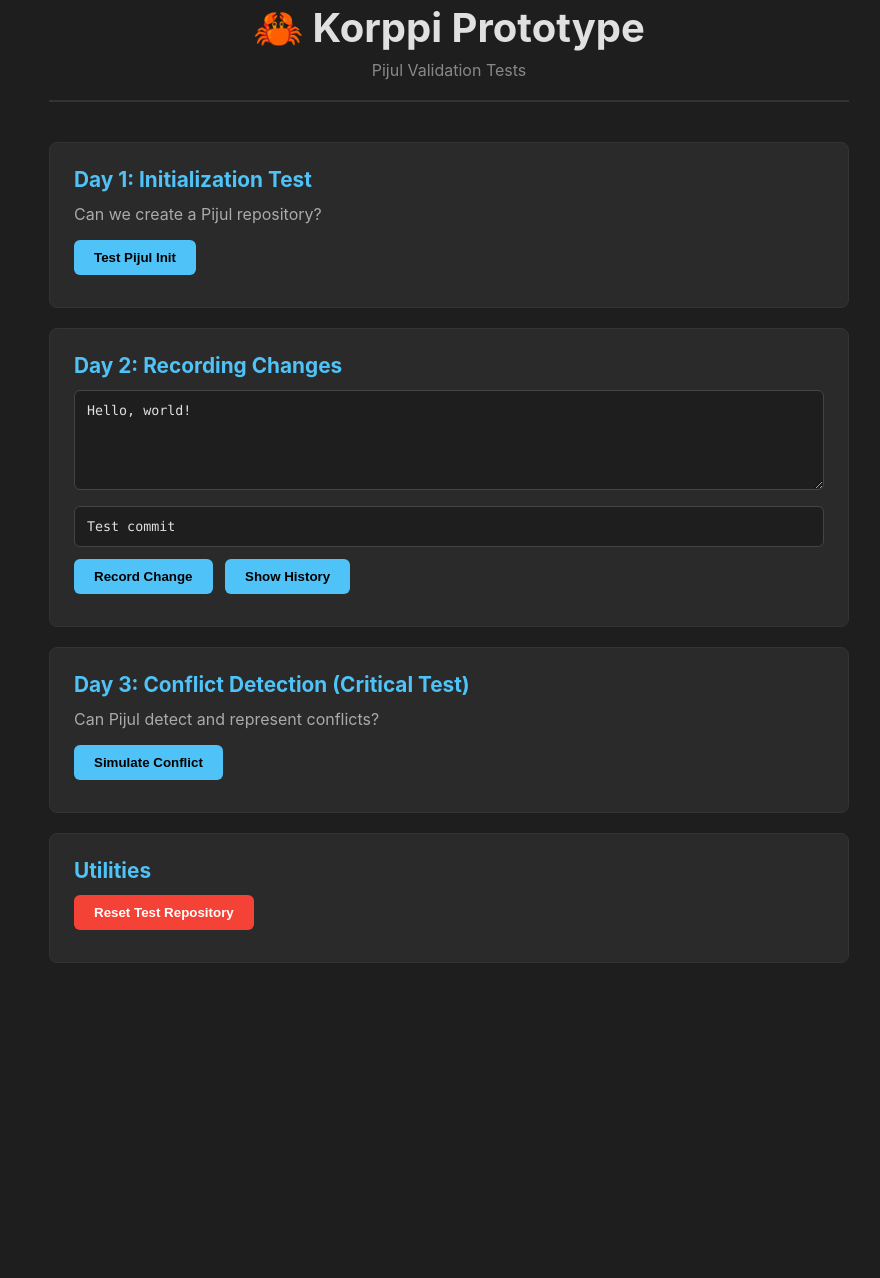
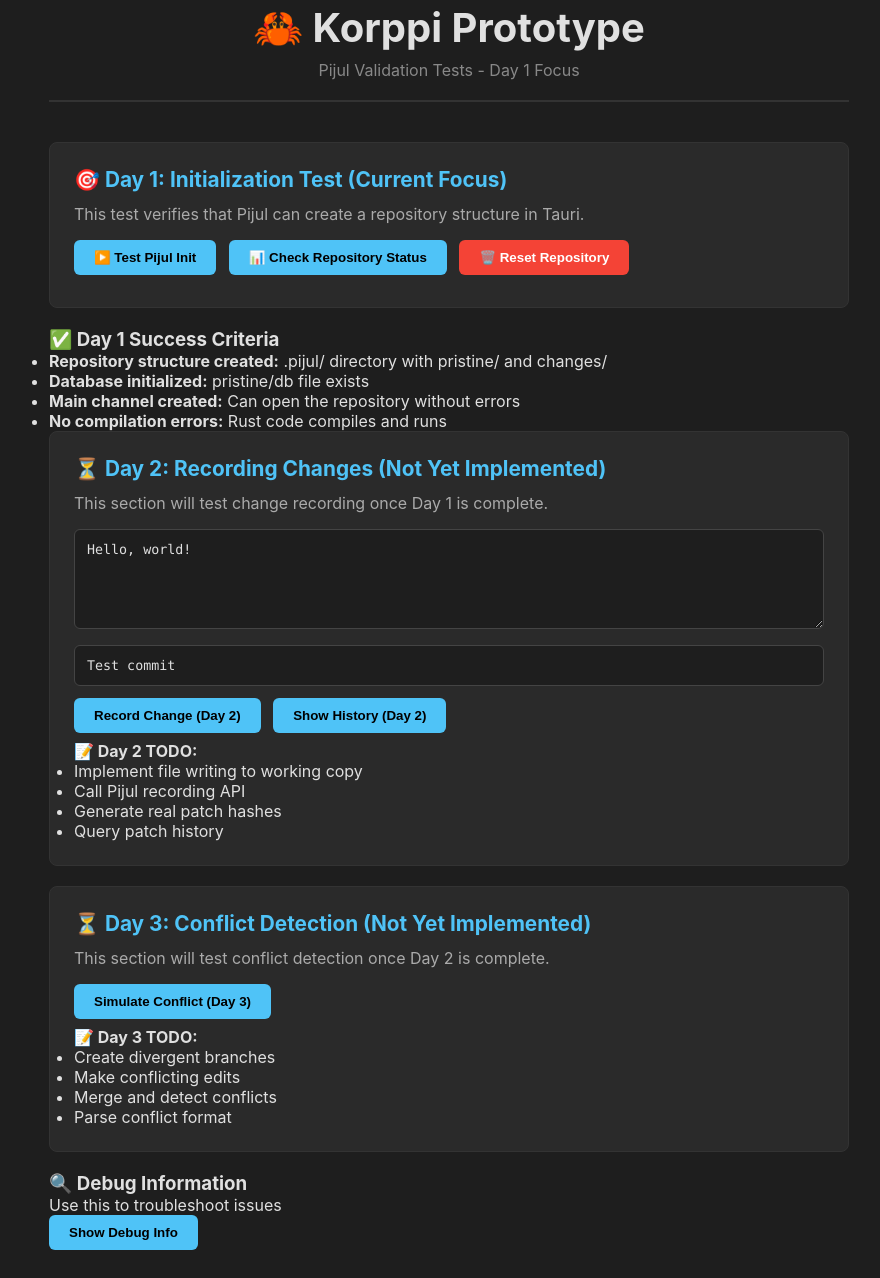
Before and after one commit to b-rodrigues/korppi, a website: page src/index.html in a window 1280 px wide. Shown: the part 17-1295 px from the top of the page, without its empty margins (191-1071 px from the left). Before the commit the page ends 1020 px from the top, so only its background shows below. Drawn offline with Linux system fonts and the light colour scheme.

Commit message:
Update index.html for Day 1 enhancements
Updated the title and header text to reflect Day 1 focus. Enhanced the initialization test section with additional buttons and success criteria.

```diff
--- a/src/index.html
+++ b/src/index.html
@@ -3,47 +3,94 @@
 <head>
     <meta charset="UTF-8">
     <meta name="viewport" content="width=device-width, initial-scale=1.0">
-    <title>Korppi Prototype</title>
+    <title>Korppi Prototype - Day 1</title>
     <link rel="stylesheet" href="styles.css">
 </head>
 <body>
     <div class="container">
         <header>
             <h1>🦀 Korppi Prototype</h1>
-            <p>Pijul Validation Tests</p>
+            <p>Pijul Validation Tests - Day 1 Focus</p>
         </header>
 
-        <!-- DAY 1: Initialization Test -->
-        <section class="test-section">
-            <h2>Day 1: Initialization Test</h2>
-            <p>Can we create a Pijul repository?</p>
-            <button id="test-init">Test Pijul Init</button>
+        <!-- DAY 1: Initialization Test (PRIORITY) -->
+        <section class="test-section priority">
+            <h2>🎯 Day 1: Initialization Test (Current Focus)</h2>
+            <p>This test verifies that Pijul can create a repository structure in Tauri.</p>
+
+            <div class="button-group">
+                <button id="test-init" class="primary">▶️ Test Pijul Init</button>
+                <button id="repo-status">📊 Check Repository Status</button>
+                <button id="reset-repo" class="danger">🗑️ Reset Repository</button>
+            </div>
+
             <div id="init-result" class="result"></div>
+            <div id="status-result" class="result"></div>
         </section>
 
-        <!-- DAY 2: Recording Changes -->
-        <section class="test-section">
-            <h2>Day 2: Recording Changes</h2>
-            <textarea id="content" placeholder="Type some text...">Hello, world!</textarea>
-            <input type="text" id="message" placeholder="Commit message" value="Test commit">
-            <button id="record-change">Record Change</button>
-            <button id="show-history">Show History</button>
+        <!-- Success Criteria -->
+        <section class="info-section">
+            <h3>✅ Day 1 Success Criteria</h3>
+            <ul>
+                <li><strong>Repository structure created:</strong> .pijul/ directory with pristine/ and changes/</li>
+                <li><strong>Database initialized:</strong> pristine/db file exists</li>
+                <li><strong>Main channel created:</strong> Can open the repository without errors</li>
+                <li><strong>No compilation errors:</strong> Rust code compiles and runs</li>
+            </ul>
+        </section>
+
+        <!-- DAY 2: Recording Changes (Placeholder) -->
+        <section class="test-section disabled">
+            <h2>⏳ Day 2: Recording Changes (Not Yet Implemented)</h2>
+            <p>This section will test change recording once Day 1 is complete.</p>
+
+            <textarea id="content" placeholder="Type some text..." disabled>Hello, world!</textarea>
+            <input type="text" id="message" placeholder="Commit message" value="Test commit" disabled>
+
+            <div class="button-group">
+                <button id="record-change" disabled>Record Change (Day 2)</button>
+                <button id="show-history" disabled>Show History (Day 2)</button>
+            </div>
+
             <div id="record-result" class="result"></div>
             <pre id="history" class="history"></pre>
+
+            <div class="info-box">
+                <strong>📝 Day 2 TODO:</strong>
+                <ul>
+                    <li>Implement file writing to working copy</li>
+                    <li>Call Pijul recording API</li>
+                    <li>Generate real patch hashes</li>
+                    <li>Query patch history</li>
+                </ul>
+            </div>
         </section>
 
-        <!-- DAY 3: Conflict Detection -->
-        <section class="test-section">
-            <h2>Day 3: Conflict Detection (Critical Test)</h2>
-            <p>Can Pijul detect and represent conflicts?</p>
-            <button id="test-conflict">Simulate Conflict</button>
+        <!-- DAY 3: Conflict Detection (Placeholder) -->
+        <section class="test-section disabled">
+            <h2>⏳ Day 3: Conflict Detection (Not Yet Implemented)</h2>
+            <p>This section will test conflict detection once Day 2 is complete.</p>
+
+            <button id="test-conflict" disabled>Simulate Conflict (Day 3)</button>
             <div id="conflict-result" class="result"></div>
+
+            <div class="info-box">
+                <strong>📝 Day 3 TODO:</strong>
+                <ul>
+                    <li>Create divergent branches</li>
+                    <li>Make conflicting edits</li>
+                    <li>Merge and detect conflicts</li>
+                    <li>Parse conflict format</li>
+                </ul>
+            </div>
         </section>
 
-        <!-- Utilities -->
-        <section class="test-section">
-            <h2>Utilities</h2>
-            <button id="reset-repo" class="danger">Reset Test Repository</button>
+        <!-- Debug Information -->
+        <section class="debug-section">
+            <h3>🔍 Debug Information</h3>
+            <p>Use this to troubleshoot issues</p>
+            <button id="show-debug">Show Debug Info</button>
+            <pre id="debug-output" class="debug-output"></pre>
         </section>
     </div>
 
```
